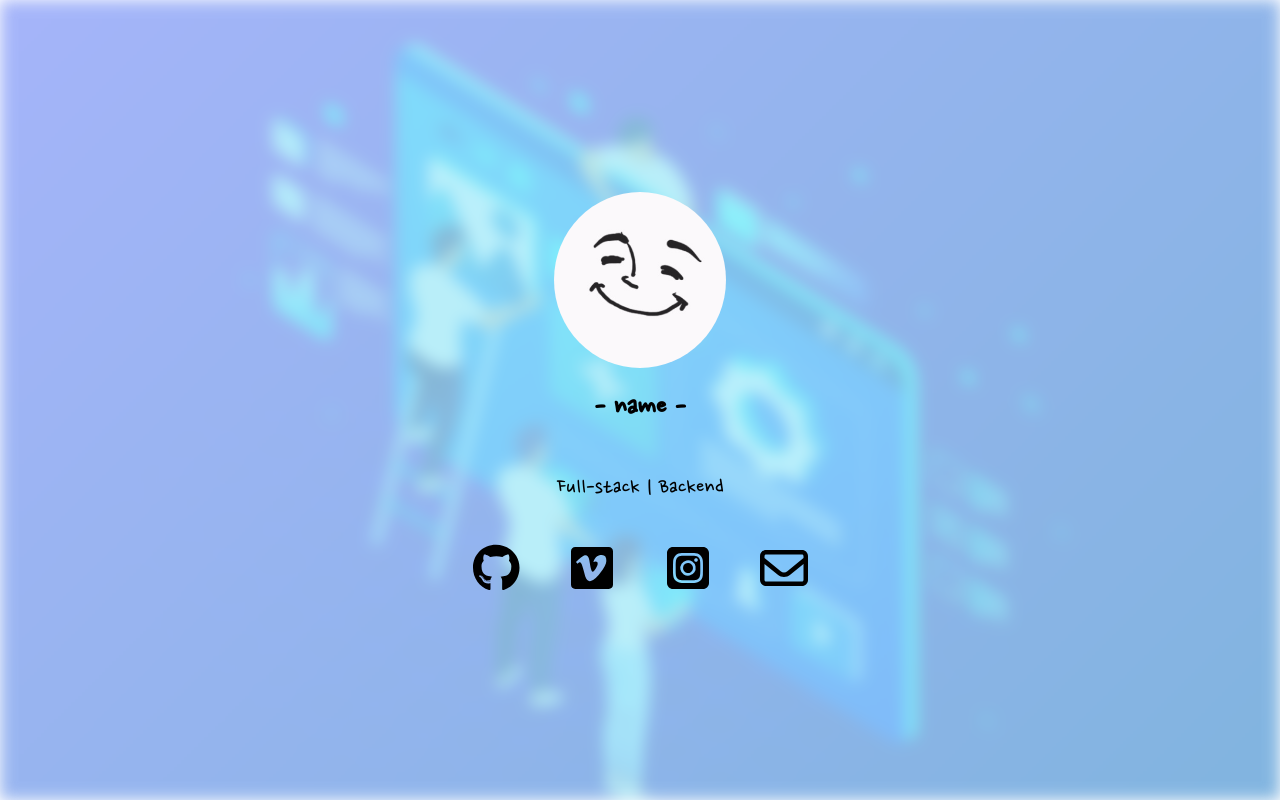
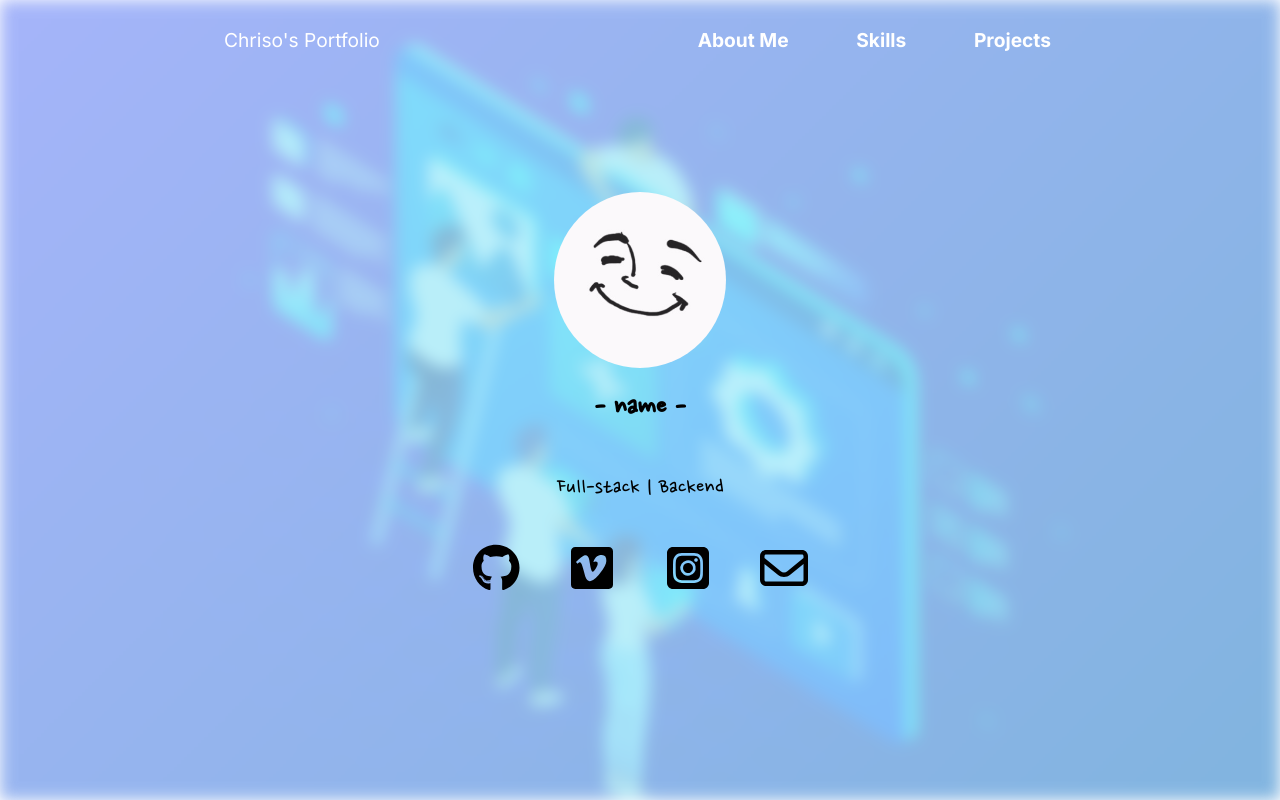
Before and after one commit to cHr1s0Gil/cHr1s0-blog, a Next.js app: page / in a window 1280 px wide. Shown: the top 800 px of the page. Built offline with nearby package versions, Linux system fonts and the light colour scheme.

Commit message:
상단 바 구현

```diff
--- a/app/components/About/About.tsx
+++ b/app/components/About/About.tsx
@@ -14,7 +14,7 @@ export default function About(): JSX.Element {
     const { icon, label, content }: IAboutData = data;
 
     return (
-        <div className={styles.aboutMe}>
+        <div className={`${styles.aboutMe} aboutMe`}>
             <div className={styles.aboutContainer}>
                 <div className={styles.aboutContent}>
                     <div className={titleStyles.titleContainer}>
--- /dev/null
+++ b/app/components/Header/Header.tsx
@@ -0,0 +1,59 @@
+"use client";
+
+import { Dispatch, SetStateAction, useEffect, useState } from "react";
+
+import styles from "styles/components/Header/Header.module.css";
+
+const scrollToTarget = (targetDiv: string) => {
+    const target = document.querySelector("." + targetDiv);
+
+    if(target) {
+        target.scrollIntoView({
+            behavior: "smooth",
+            block: "start"
+        });
+    }
+}
+
+export default function Header(): JSX.Element {
+    const [isScrolled, setIsScrolled]: [boolean, Dispatch<SetStateAction<boolean>>] = useState<boolean>(false);
+
+    useEffect(() => {
+        const handleScroll = () => {
+            setIsScrolled(window.scrollY > 0);
+        }
+
+        window.addEventListener("scroll", handleScroll);
+
+        return () => {
+            window.removeEventListener("scroll", handleScroll);
+        }
+    }, []);
+
+    return (
+        <div
+            className={styles.headerContainer}
+            style={{
+                boxShadow: isScrolled ? "0 1px 0.3rem hsla(0,0%,80%,.8)" : "none",
+                backgroundColor: isScrolled ? "white" : "transparent",
+                color: isScrolled ? "black" : "rgba(255, 255, 255, 1)"
+            }}>
+            <div className={styles.headerContent}>
+                <div className={styles.headerTitle}>
+                    <span className={styles.titleText}>Chriso's Portfolio</span>
+                </div>
+                <div className={styles.headerNavBar}>
+                    <div className={styles.navMenu} onClick={() => scrollToTarget("aboutMe")}>
+                        About Me
+                    </div>
+                    <div className={styles.navMenu} onClick={() => scrollToTarget("skills")}>
+                        Skills
+                    </div>
+                    <div className={styles.navMenu} onClick={() => scrollToTarget("projects")}>
+                        Projects
+                    </div>
+                </div>
+            </div>
+        </div>
+    )
+}
--- a/app/components/Projects/Projects.tsx
+++ b/app/components/Projects/Projects.tsx
@@ -31,7 +31,7 @@ export default function Projects(): JSX.Element {
     }
 
     return (
-        <div className={styles.projects}>
+        <div className={`${styles.projects} projects`}>
             <div className={styles.projectsContainer}>
                 <div className={titleStyles.titleContainer}>
                     <span className={titleStyles.title}>Projects</span>
--- a/app/components/Skills/Skills.tsx
+++ b/app/components/Skills/Skills.tsx
@@ -9,7 +9,7 @@ export default function Skills(): JSX.Element {
     const { frontend, backend, deploy }: ISkillsData = data
 
     return (
-        <div className={styles.skillsContainer}>
+        <div className={`${styles.skillsContainer} skills`}>
             <div className={styles.skillsContent}>
                 <div className={styles.contentTitleContainer}>
                     <span className={styles.contentTitle}>Skills</span>
--- a/app/page.tsx
+++ b/app/page.tsx
@@ -1,4 +1,5 @@
 // components
+import Header from "components/Header/Header";
 import MainBanner from "components/MainBanner/MainBanner";
 import About from "components/About/About";
 import Projects from "components/Projects/Projects";
@@ -7,9 +8,11 @@ import Skills from "components/Skills/Skills";
 // styles
 import styles from "styles/pages/home.module.css";
 
+
 export default function Home() {
   return (
     <div className={styles.homeContainer}>
+      <Header></Header>
       <MainBanner></MainBanner>
       <About></About>
       <Skills></Skills>
--- /dev/null
+++ b/src/styles/components/Header/Header.module.css
@@ -0,0 +1,34 @@
+.headerContainer {
+    width: 100%;
+    height: 10vh;
+    position: fixed;
+    top: 0;
+    left: 0;
+    display: flex;
+    justify-content: center;
+    z-index: 3;
+}
+
+.headerContent {
+    width: 65%;
+    height: 100%;
+    display: flex;
+    justify-content: space-between;
+    align-items: center;
+    font-size: 1.2em;
+}
+
+.headerNavBar {
+    display: flex;
+    gap: 3em;
+}
+
+.navMenu {
+    cursor: pointer;
+    padding: 5px;
+    font-weight: 700;
+}
+
+.navMenu:hover {
+    color: rgba(0, 0, 0, 1);
+}
```
